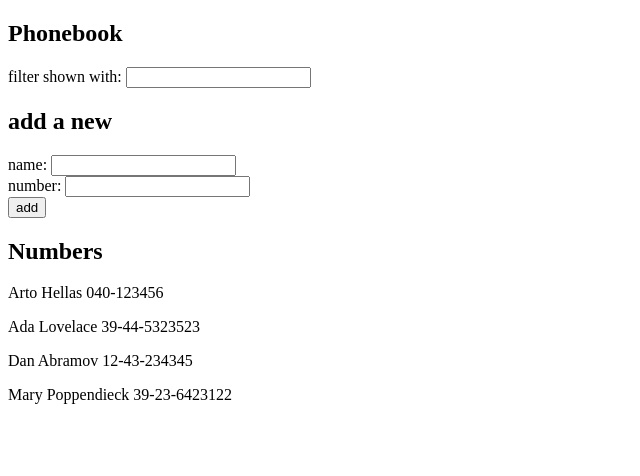
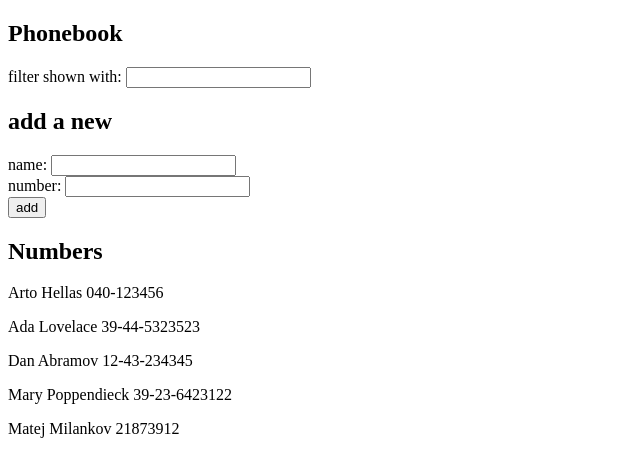
Before and after one commit to matejmilankov/full-stack-open, a React (Vite) app in the folder part2/phonebook/: page / in a window 1280 px wide. Shown: the top 476 px of the page, without its empty margins (0-640 px from the left). Built offline with nearby package versions, Linux system fonts and the light colour scheme; data requests are answered from the project's data file.

Commit message:
Implemented post requesto to json server

```diff
--- a/part2/phonebook/db.json
+++ b/part2/phonebook/db.json
@@ -1,5 +1,5 @@
 {
-  "persons":[
+  "persons": [
     {
       "name": "Arto Hellas",
       "number": "040-123456",
@@ -19,6 +19,12 @@
       "name": "Mary Poppendieck",
       "number": "39-23-6423122",
       "id": "4"
+    },
+    {
+      "name": "Matej Milankov",
+      "number": "21873912",
+      "id": "8L6s1Av4ns4"
     }
-  ]
+  ],
+  "$schema": "./node_modules/json-server/schema.json"
 }
--- a/part2/phonebook/src/App.jsx
+++ b/part2/phonebook/src/App.jsx
@@ -27,9 +27,14 @@ const App = () => {
     event.preventDefault();
     if (persons.some(person => person.name === newName))
       return alert(`${newName} is already added to phonebook`);
-    setPersons(prev => [...prev, { name: newName, number: newNumber }]);
-    setNewName('');
-    setNewNumber('');
+
+    axios.post('http://localhost:3001/persons', { name: newName, number: newNumber })
+      .then(response => {
+        setPersons(prev => [...prev, response.data]);
+        setNewName('');
+        setNewNumber('');
+      })
+      .catch(error => console.log("fail", error));
   }
 
   const handlePhoneChange = (event) => {
```
